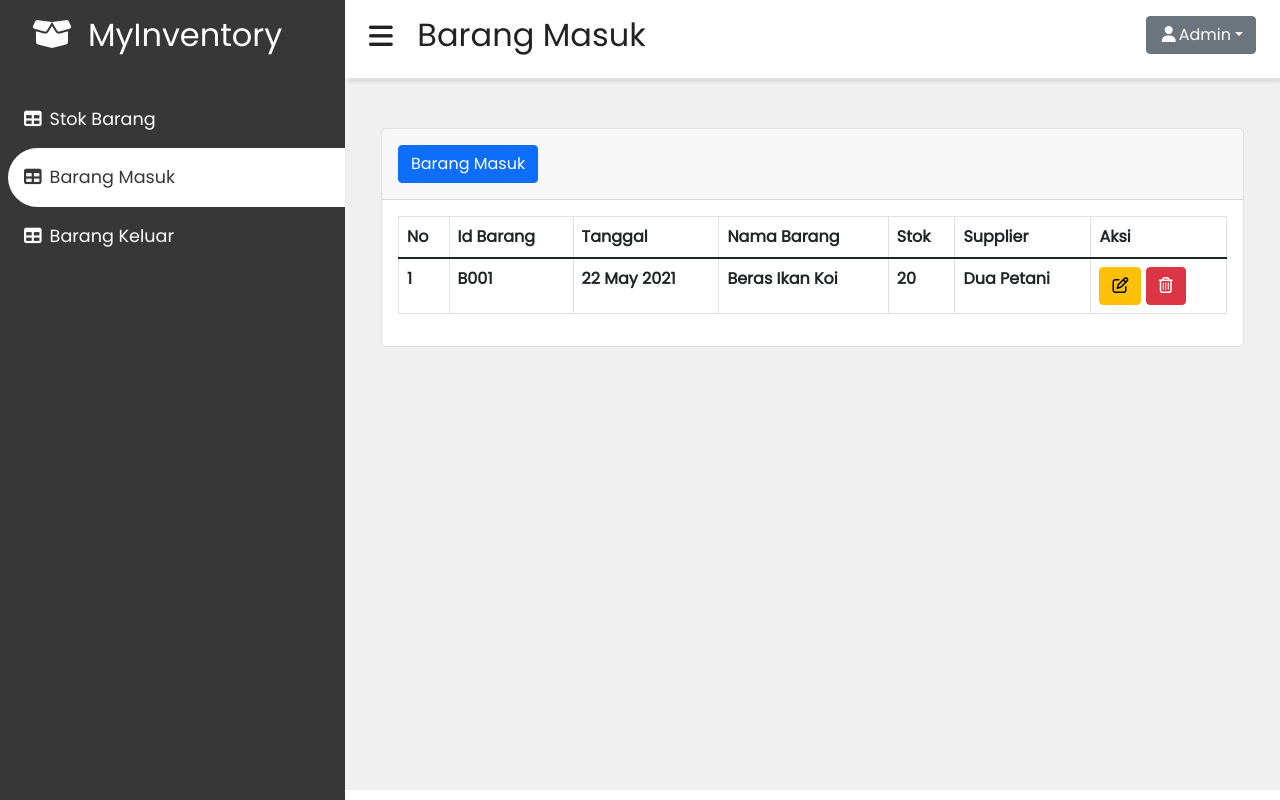
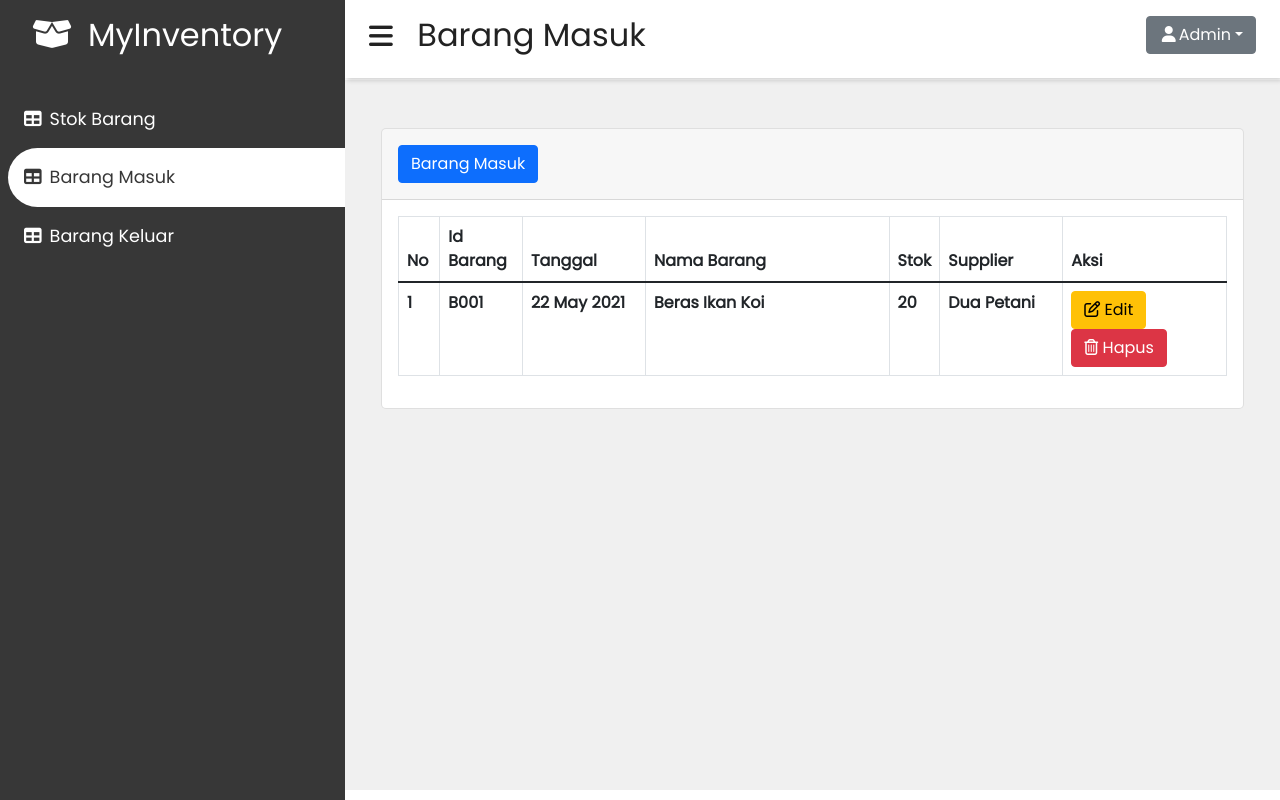
Before and after one commit to 19110-NurAiniLaillaAsri/4F_Kel1_Inventory, a PHP site: page /masuk.php in a window 1280 px wide. Run offline with PHP 8.4, Linux system fonts and the light colour scheme; a user stored in the database is signed in; data comes from the database, SQL or seed files in the repository; some libraries are stand-ins or nearby versions.

Commit message:
Edit delete data masuk

```diff
--- a/inventory/masuk.php
+++ b/inventory/masuk.php
@@ -1,11 +1,9 @@
 <?php
 require 'function.php';
-
  ?>
 
 <!DOCTYPE html>
 <html lang="en">
-
 <head>
     <meta charset="utf-8">
     <meta name="viewport" content="width=device-width, initial-scale=1.0">
@@ -15,8 +13,8 @@ require 'function.php';
     <link rel="stylesheet" href="css/inventory.css">
 </head>
 
+<body>
 <!-- Sidebar -->
-<body>
 	<input type="checkbox" id="nav-toggle">
 	<div class="sidebar">
 		<div class="sidebar-brand">
@@ -112,25 +110,26 @@ require 'function.php';
     						<table class="table table-bordered overflow-scroll" id="dataTable" width="100%">
     							<thead>
     								<tr>
-    									<th>No</th>
-    									<th>Id Barang</th>
-    									<th>Tanggal</th>
-    									<th>Nama Barang</th>
-    									<th>Stok</th>
-    									<th>Supplier</th>
-    									<th>Aksi</th>
+    									<th style="width: 5%;">No</th>
+    									<th style="width: 10%;">Id Barang</th>
+    									<th style="width: 15%;">Tanggal</th>
+    									<th style="width: 30%;">Nama Barang</th>
+    									<th style="width: 5%;">Stok</th>
+    									<th style="width: 15%;">Supplier</th>
+    									<th style="width: 20%;">Aksi</th>
     								</tr>
     							</thead>
     							<tbody>
                                    <?php
                                    $i = 1;
                                     $getdata = mysqli_query($koneksi, "SELECT * FROM masuk m, stok = s where s.id_barang = m.id_barang");
-                                    while($fetcharray=mysqli_fetch_array($getdata)){
-                                        $id_barang = $fetcharray['id_barang'];
-                                        $tanggal = $fetcharray['tanggal'];
-                                        $nama_barang = $fetcharray['nama_barang'];
-                                        $quantitas = $fetcharray['quantitas'];
-                                        $supplier = $fetcharray['supplier'];
+                                    while($row=mysqli_fetch_array($getdata)){
+                                        $id_masuk = $row['id_masuk'];
+                                        $id_barang = $row['id_barang'];
+                                        $tanggal = $row['tanggal'];
+                                        $nama_barang = $row['nama_barang'];
+                                        $quantitas = $row['quantitas'];
+                                        $supplier = $row['supplier'];
                                     ?>
                                     <tr>
                                         <td><?=$i;?></td>
@@ -140,9 +139,58 @@ require 'function.php';
                                         <td><?=$quantitas;?></td>
                                         <td><?=$supplier;?></td>
                                         <td>
-                                            <a class="btn btn-warning"><i class="far fa-edit"></i></a>
-                                            <a class="btn btn-danger"><i class="far fa-trash-alt"></i></a>
+                                            <!-- <a class="btn btn-warning"><i class="far fa-edit"></i></a>
+                                            <a class="btn btn-danger"><i class="far fa-trash-alt"></i></a> -->
+
+                                            <button type="button" class="btn btn-warning" data-bs-toggle="modal" data-bs-target="#edit<?=$id_masuk;?>"><i class="far fa-edit"></i> Edit </button>
+                                            <button type="button" class="btn btn-danger" data-bs-toggle="modal" data-bs-target="#delete<?=$id_masuk;?>"><i class="far fa-trash-alt"></i> Hapus </button>
                                         </td>
+<!-- Modal Edit Barang -->
+                                        <form action="" method="POST">
+                                        <div class="modal fade" id="edit<?=$id_masuk;?>" tabindex="-1" aria-labelledby="exampleModalLabel" aria-hidden="true">
+                                            <div class="modal-dialog">
+                                                <div class="modal-content">
+                                                    <div class="modal-header">
+                                                        <h5 class="modal-title" id="exampleModalLabel">Edit Data Barang Masuk</h5>
+                                                        <button type="button" class="btn-close" data-bs-dismiss="modal" aria-label="Close"></button>
+                                                    </div>
+                                                    <div class="modal-body">
+                                                        <input class="form-control" type="text" name="id_barang" value="<?=$id_barang;?>" aria-label="readonly input example" readonly><br>
+                                                        <input class="form-control" type="text" name="nama_barang" value="<?=$nama_barang;?>" aria-label="readonly input example" readonly><br>
+                                                        <input type="text" name="quantitas" value="<?=$quantitas;?>" class="form-control" required><br>
+                                                        <input type="text" name="supplier" value="<?=$supplier;?>" class="form-control" required><br>
+                                                        <input type="hidden" name="id_barang" value="<?=$id_barang;?>">
+                                                        <input type="hidden" name="id_masuk" value="<?=$id_masuk;?>">
+                                                    </div>
+                                                    <div class="modal-footer">
+                                                        <button type="Submit" class="btn btn-primary" name="editmasuk">Submit</button>
+                                                    </div>
+                                                </div>
+                                            </div>
+                                        </div>
+                                        </form>
+<!-- Modal Hapus Barang -->
+                                        <form action="" method="POST">
+                                        <div class="modal fade" id="delete<?=$id_masuk;?>" tabindex="-1" aria-labelledby="exampleModalLabel" aria-hidden="true">
+                                            <div class="modal-dialog">
+                                                <div class="modal-content">
+                                                    <div class="modal-header">
+                                                    <h5 class="modal-title" id="exampleModalLabel">Hapus Data Barang</h5>
+                                                    <button type="button" class="btn-close" data-bs-dismiss="modal" aria-label="Close"></button>
+                                                    </div>
+                                                    <div class="modal-body">
+                                                        Apakah Anda yakin ingin menghapus data <?=$nama_barang;?>
+                                                        <input type="hidden" name="id_barang" value="<?=$id_barang;?>">
+                                                        <input type="hidden" name="quantitas" value="<?=$quantitas;?>">
+                                                        <input type="hidden" name="id_masuk" value="<?=$id_masuk;?>">
+                                                    </div>
+                                                    <div class="modal-footer">
+                                                        <button type="Submit" class="btn btn-danger" name="hapusbarangmasuk">Hapus</button>
+                                                    </div>
+                                                </div>
+                                            </div>
+                                        </div>
+                                        </form>
                                     </tr>
                                     <?php $i++; ?>
                                     <?php
@@ -170,7 +218,6 @@ require 'function.php';
     		</div>
 		</main>
 	</div>
-
 <!-- Script -->
     <script src="https://kit.fontawesome.com/64d58efce2.js" crossorigin="anonymous"></script>
     <script type="text/javascript" src="../js/bootstrap.js"></script>
```
